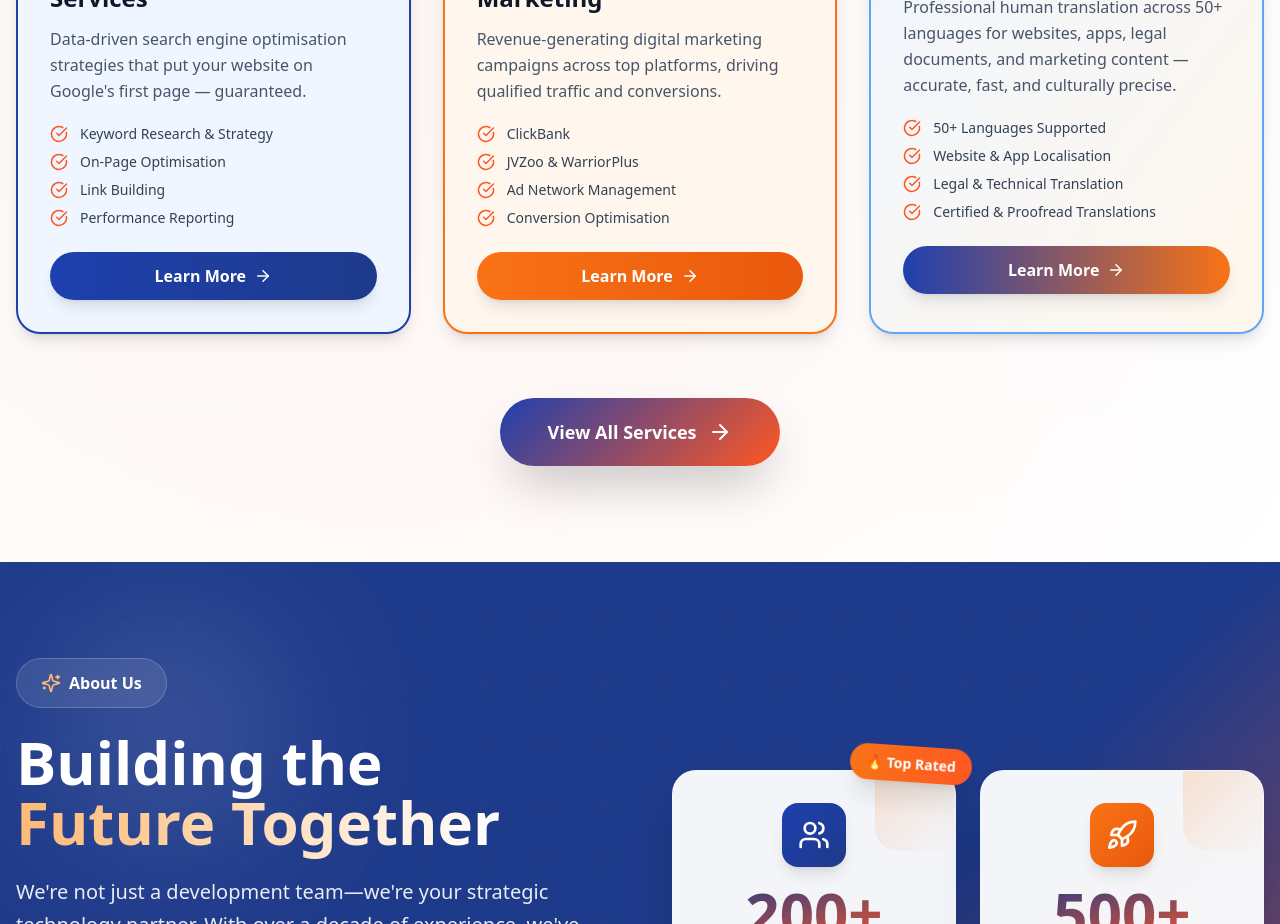
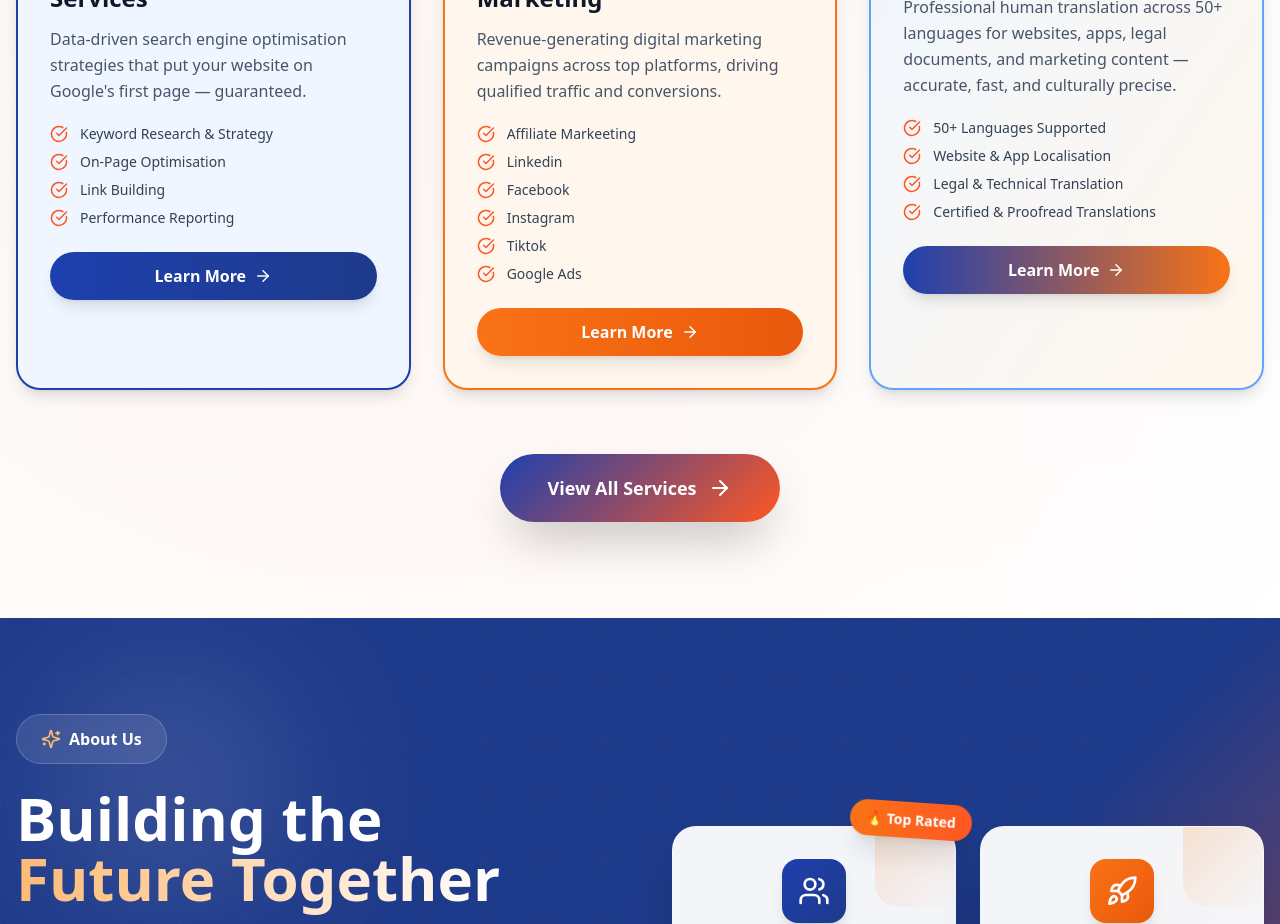
Before and after one commit to RehanMahmoodFarooqi/AFS, a Next.js app: page / in a window 1280 px wide. Shown: the part 2500-3424 px from the top of the page. Built offline with nearby package versions, Linux system fonts and the light colour scheme.

Commit message:
Social media markeeting service addition

```diff
--- a/components/Services.tsx
+++ b/components/Services.tsx
@@ -76,7 +76,7 @@ const services = [
     icon: TrendingUp,
     title: "Digital/Social Media Marketing",
     description: "Revenue-generating digital marketing campaigns across top platforms, driving qualified traffic and conversions.",
-    features: ["ClickBank", "JVZoo & WarriorPlus", "Ad Network Management", "Conversion Optimisation"],
+    features: ["Affiliate Markeeting", "Linkedin", "Facebook", "Instagram", "Tiktok", "Google Ads"],
     color: "from-accent-500 to-accent-700",
     bgColor: "bg-accent-50",
     borderColor: "border-accent-500",
```
